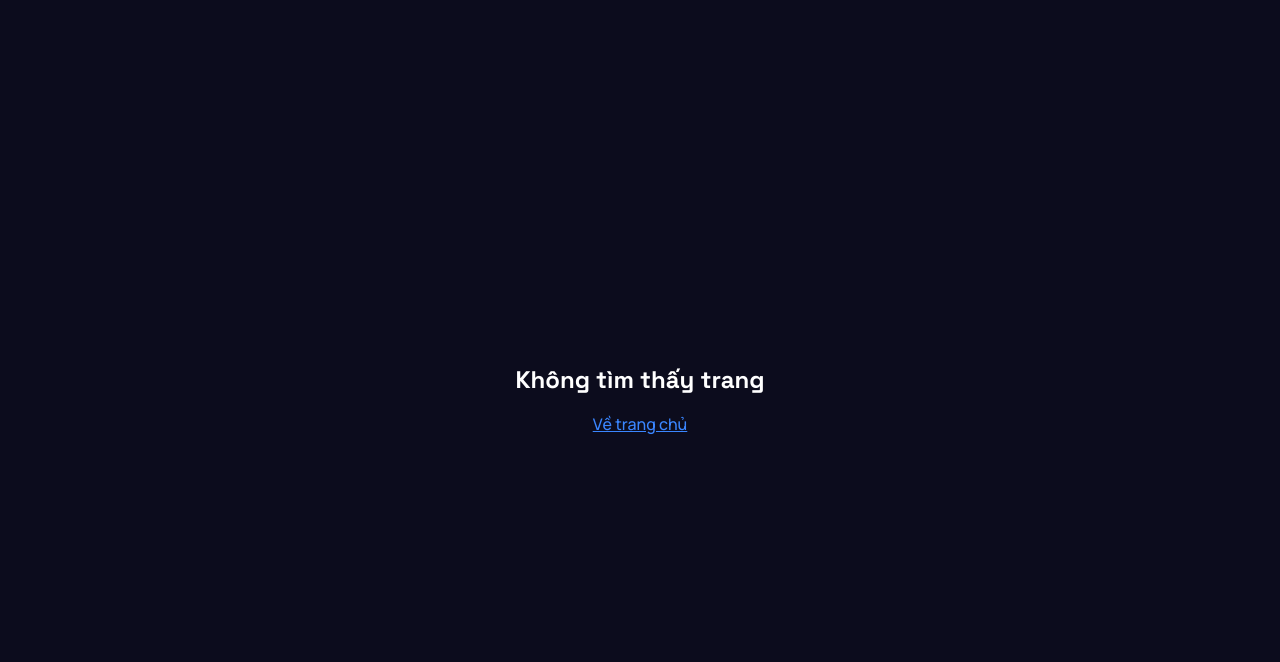
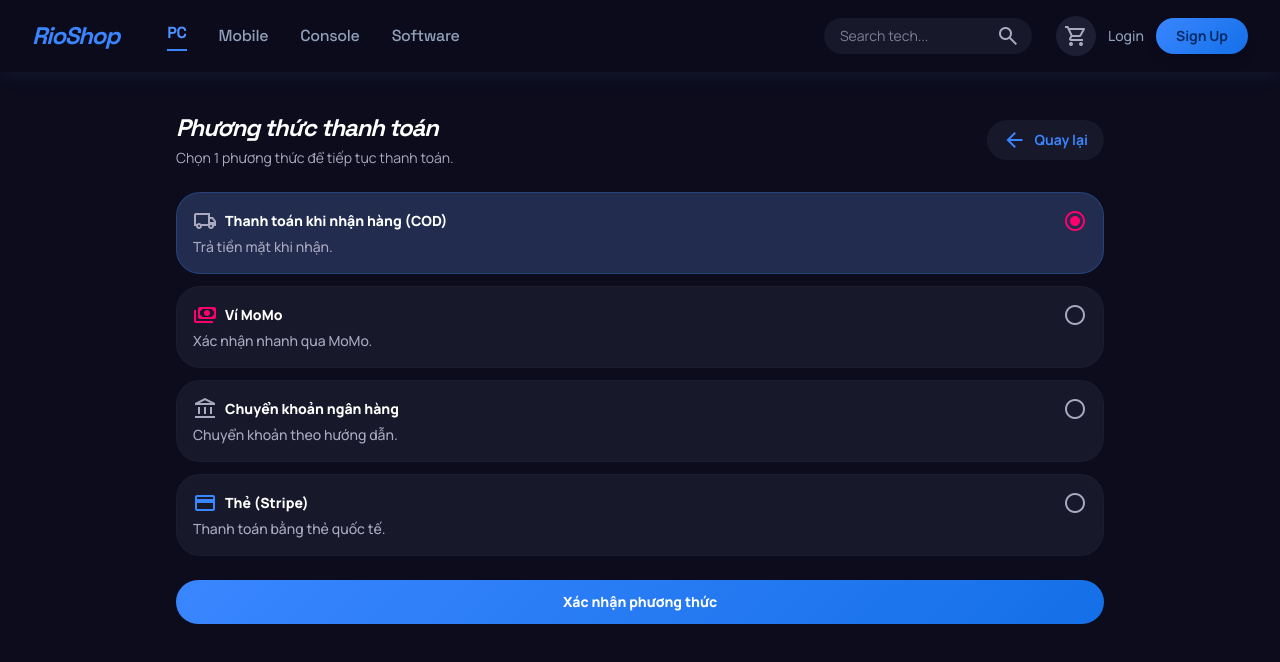
Before and after one commit to RioVicorne/techweb, a Next.js app: page /checkout/payment in a window 1280 px wide. Before the commit this address had no page. Shown: the top 662 px of the page. Built offline with nearby package versions, Linux system fonts and the light colour scheme.

Commit message:
fix some bug

```diff
--- a/src/app/checkout/CheckoutClient.tsx
+++ b/src/app/checkout/CheckoutClient.tsx
@@ -24,6 +24,7 @@
   const searchParams = useSearchParams();
   const { lines, subtotalVnd, setQty, removeLine, clearCart } = useCart();
   const buyNowId = searchParams.get("buyNow");
+  const paymentMethodId = searchParams.get("pm") || "COD";
   const [buyNowLine, setBuyNowLine] = useState<CartLine | null>(() => {
     if (!buyNowId) return null;
     const p = getProductById(buyNowId);
@@ -77,6 +78,15 @@
     return cartSubtotalVnd >= 2_000_000 ? 0 : 30_000;
   }, [deliveryMethod, cartSubtotalVnd]);
   const totalVnd = cartSubtotalVnd + shippingVnd;
+
+  const paymentLabel =
+    paymentMethodId === "MOMO"
+      ? "Ví MoMo"
+      : paymentMethodId === "BANK"
+        ? "Chuyển khoản"
+        : paymentMethodId === "CARD"
+          ? "Thẻ (Stripe)"
+          : "COD";
 
   if (cartLines.length === 0) {
     return (
@@ -174,15 +184,20 @@
               setSubmitError(null);
               setPlacing(true);
               try {
+                const trimmedPhone = form.phone.trim();
+                const trimmedEmail = form.email.trim();
                 const customer: OrderCustomer = {
                   name: form.name.trim(),
-                  phone: form.phone.trim(),
-                  email: form.email.trim(),
+                  phone: trimmedPhone,
+                  email: trimmedEmail,
                   address: form.address.trim(),
                   note: form.note.trim() || undefined,
                 };
-                if (!customer.name || !customer.phone || !customer.email || !customer.address) {
-                  throw new Error("Vui lòng điền đầy đủ thông tin giao hàng.");
+                if (!customer.name || !customer.address) {
+                  throw new Error("Vui lòng điền họ tên và địa chỉ.");
+                }
+                if (!trimmedPhone && !trimmedEmail) {
+                  throw new Error("Vui lòng nhập SĐT hoặc Email (ít nhất 1).");
                 }
                 if (cartLines.length === 0) {
                   throw new Error("Giỏ hàng trống.");
@@ -259,13 +274,35 @@
                 autoComplete="name"
               />
             </div>
+
+            <div>
+              <label className="mb-1.5 block text-xs font-medium uppercase tracking-wide" style={{ color: "var(--stitch-color-on-surface-variant)" }}>
+                Phương thức thanh toán
+              </label>
+              <Link
+                href={`/checkout/payment?${new URLSearchParams({
+                  ...(buyNowId ? { buyNow: buyNowId } : {}),
+                  pm: paymentMethodId,
+                }).toString()}`}
+                className="flex w-full items-center justify-between gap-3 rounded-xl border px-4 py-3 text-sm font-bold transition active:scale-[0.99]"
+                style={{
+                  ...inputStyle,
+                  borderColor:
+                    "color-mix(in srgb, var(--stitch-color-outline-variant, var(--stitch-color-outline)) 30%, transparent)",
+                }}
+              >
+                <span className="min-w-0 truncate text-white">{paymentLabel}</span>
+                <span className="material-symbols-outlined" style={{ color: "var(--stitch-color-on-surface-variant)" }} aria-hidden>
+                  chevron_right
+                </span>
+              </Link>
+            </div>
             <div className="grid gap-4 sm:grid-cols-2">
               <div>
                 <label className="mb-1.5 block text-xs font-medium uppercase tracking-wide" style={{ color: "var(--stitch-color-on-surface-variant)" }}>
-                  Số điện thoại
+                  Số điện thoại (hoặc Email)
                 </label>
                 <input
-                  required
                   type="tel"
                   className={inputClass}
                   style={inputStyle}
@@ -276,10 +313,9 @@
               </div>
               <div>
                 <label className="mb-1.5 block text-xs font-medium uppercase tracking-wide" style={{ color: "var(--stitch-color-on-surface-variant)" }}>
-                  Email
+                  Email (hoặc Số điện thoại)
                 </label>
                 <input
-                  required
                   type="email"
                   className={inputClass}
                   style={inputStyle}
@@ -471,7 +507,7 @@
                         {line.title}
                       </p>
                       <p className="mt-1 text-sm font-black" style={{ color: "var(--stitch-color-primary)" }}>
-                        {line.qty} × {formatVndDisplay(line.priceVnd)} <span className="text-xs font-normal">VND</span>
+                        {formatVndDisplay(line.priceVnd)} <span className="text-xs font-normal">VND</span>
                       </p>
                       <div className="mt-2 flex flex-wrap items-center gap-2">
                         <div
--- /dev/null
+++ b/src/app/checkout/payment/PaymentMethodClient.tsx
@@ -0,0 +1,128 @@
+"use client";
+
+import { useMemo, useState } from "react";
+import Link from "next/link";
+import { useRouter, useSearchParams } from "next/navigation";
+
+type PaymentMethodId = "COD" | "MOMO" | "BANK" | "CARD";
+
+const METHODS: Array<{
+  id: PaymentMethodId;
+  title: string;
+  desc: string;
+  icon: string;
+  accent: "primary" | "secondary" | "neutral";
+}> = [
+  { id: "COD", title: "Thanh toán khi nhận hàng (COD)", desc: "Trả tiền mặt khi nhận.", icon: "local_shipping", accent: "neutral" },
+  { id: "MOMO", title: "Ví MoMo", desc: "Xác nhận nhanh qua MoMo.", icon: "payments", accent: "secondary" },
+  { id: "BANK", title: "Chuyển khoản ngân hàng", desc: "Chuyển khoản theo hướng dẫn.", icon: "account_balance", accent: "neutral" },
+  { id: "CARD", title: "Thẻ (Stripe)", desc: "Thanh toán bằng thẻ quốc tế.", icon: "credit_card", accent: "primary" },
+];
+
+function isPaymentMethodId(x: string | null): x is PaymentMethodId {
+  return x === "COD" || x === "MOMO" || x === "BANK" || x === "CARD";
+}
+
+export function PaymentMethodClient() {
+  const router = useRouter();
+  const sp = useSearchParams();
+
+  const buyNow = sp.get("buyNow");
+  const initial = useMemo(() => {
+    const fromQuery = sp.get("pm");
+    return isPaymentMethodId(fromQuery) ? fromQuery : ("COD" as const);
+  }, [sp]);
+
+  const [selected, setSelected] = useState<PaymentMethodId>(initial);
+
+  const backHref = useMemo(() => {
+    const params = new URLSearchParams();
+    if (buyNow) params.set("buyNow", buyNow);
+    params.set("pm", selected);
+    return `/checkout?${params.toString()}`;
+  }, [buyNow, selected]);
+
+  return (
+    <main className="mx-auto max-w-screen-lg px-6 pb-28 pt-28 md:px-12">
+      <div className="mb-6 flex items-center justify-between gap-3">
+        <div className="min-w-0">
+          <h1 className="text-2xl font-black italic tracking-tighter text-white" style={{ fontFamily: "var(--stitch-font-headline)" }}>
+            Phương thức thanh toán
+          </h1>
+          <p className="mt-1 text-sm" style={{ color: "var(--stitch-color-on-surface-variant)" }}>
+            Chọn 1 phương thức để tiếp tục thanh toán.
+          </p>
+        </div>
+        <Link
+          href={backHref}
+          className="inline-flex items-center gap-2 rounded-full px-4 py-2 text-sm font-bold transition active:scale-95"
+          style={{ background: "var(--stitch-color-surface-container)", color: "var(--stitch-color-primary)" }}
+        >
+          <span className="material-symbols-outlined" aria-hidden>
+            arrow_back
+          </span>
+          Quay lại
+        </Link>
+      </div>
+
+      <section className="space-y-3">
+        {METHODS.map((m) => {
+          const active = selected === m.id;
+          const accentColor =
+            m.accent === "secondary"
+              ? "var(--stitch-color-secondary)"
+              : m.accent === "primary"
+                ? "var(--stitch-color-primary)"
+                : "var(--stitch-color-on-surface-variant)";
+
+          return (
+            <button
+              key={m.id}
+              type="button"
+              onClick={() => setSelected(m.id)}
+              className="w-full rounded-3xl border p-4 text-left transition active:scale-[0.99]"
+              style={{
+                background: active
+                  ? "color-mix(in srgb, var(--stitch-color-primary-container, var(--stitch-color-primary)) 22%, transparent)"
+                  : "var(--stitch-color-surface-container)",
+                borderColor: active
+                  ? "color-mix(in srgb, var(--stitch-color-primary) 25%, transparent)"
+                  : "color-mix(in srgb, var(--stitch-color-outline-variant, var(--stitch-color-outline)) 10%, transparent)",
+              }}
+            >
+              <div className="flex items-start justify-between gap-4">
+                <div className="min-w-0">
+                  <p className="flex items-center gap-2 text-sm font-black text-white">
+                    <span className="material-symbols-outlined" style={{ color: accentColor }} aria-hidden>
+                      {m.icon}
+                    </span>
+                    {m.title}
+                  </p>
+                  <p className="mt-1 text-sm font-medium" style={{ color: "var(--stitch-color-on-surface-variant)" }}>
+                    {m.desc}
+                  </p>
+                </div>
+                <span className="material-symbols-outlined" style={{ color: active ? "var(--stitch-color-secondary)" : "var(--stitch-color-on-surface-variant)" }} aria-hidden>
+                  {active ? "radio_button_checked" : "radio_button_unchecked"}
+                </span>
+              </div>
+            </button>
+          );
+        })}
+      </section>
+
+      <div className="mt-6">
+        <button
+          type="button"
+          onClick={() => router.push(backHref)}
+          className="w-full rounded-full px-5 py-3 text-sm font-extrabold text-white transition active:scale-[0.98]"
+          style={{
+            background: `linear-gradient(135deg, var(--stitch-color-primary) 0%, var(--stitch-color-primary-dim, var(--stitch-color-primary)) 100%)`,
+          }}
+        >
+          Xác nhận phương thức
+        </button>
+      </div>
+    </main>
+  );
+}
--- /dev/null
+++ b/src/app/checkout/payment/page.tsx
@@ -0,0 +1,20 @@
+import { Suspense } from "react";
+import type { Metadata } from "next";
+import { ShopHeader } from "@/components/features/shop/shared/ShopHeader";
+import { PaymentMethodClient } from "./PaymentMethodClient";
+
+export const metadata: Metadata = {
+  title: "Phương thức thanh toán",
+  description: "Chọn phương thức thanh toán — RioShop",
+};
+
+export default function PaymentMethodPage() {
+  return (
+    <div className="min-h-screen">
+      <ShopHeader />
+      <Suspense>
+        <PaymentMethodClient />
+      </Suspense>
+    </div>
+  );
+}
```
